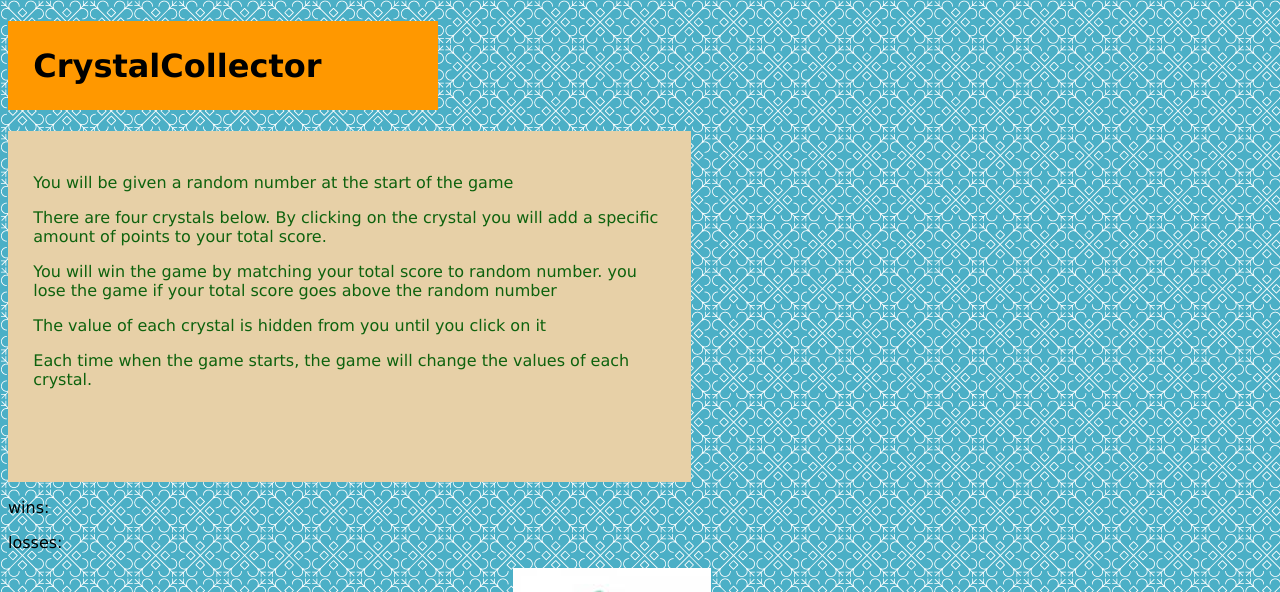
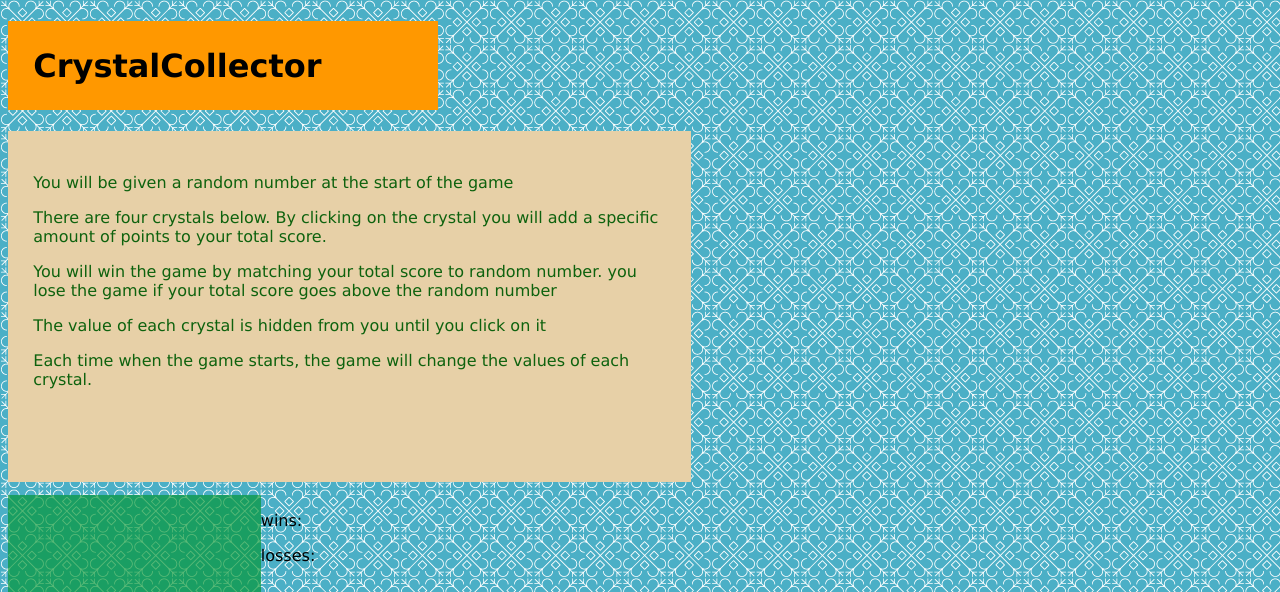
Before and after one commit to Soheila-Lotfi/unit-4-game, a plain HTML site: page index.html in a window 1280 px wide. Shown: the top 592 px of the page. Drawn offline with nearby package versions, Linux system fonts and the light colour scheme.

Commit message:
added style to bluecrystal image, #number-to-guess and #randomnum-winslosses

```diff
--- a/assets/css/style.css
+++ b/assets/css/style.css
@@ -19,3 +19,19 @@ background-color: #ff9800;
     padding: 2%;
     margin-bottom: 1%;
 }
+
+#randomnum-winslosses{
+    display:flex;
+}
+
+#bluecrystal{
+    width:200px;
+    height: 200px;
+}
+#number-to-guess{
+
+    background-color:  #00962ea6;
+    width:20%;
+    height: 100px;
+
+}
```
